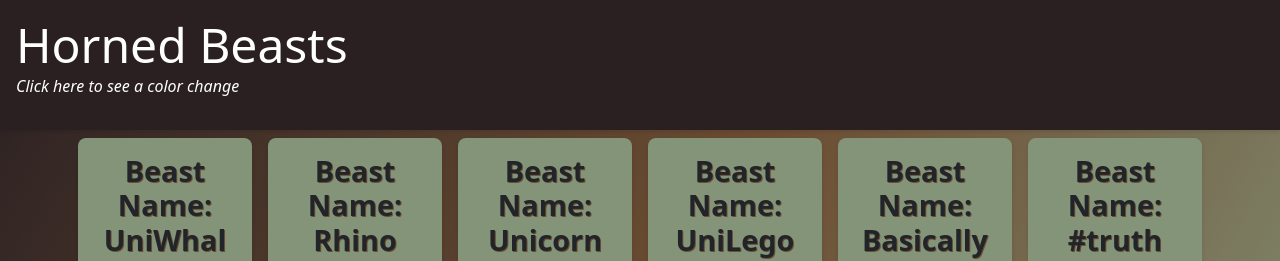
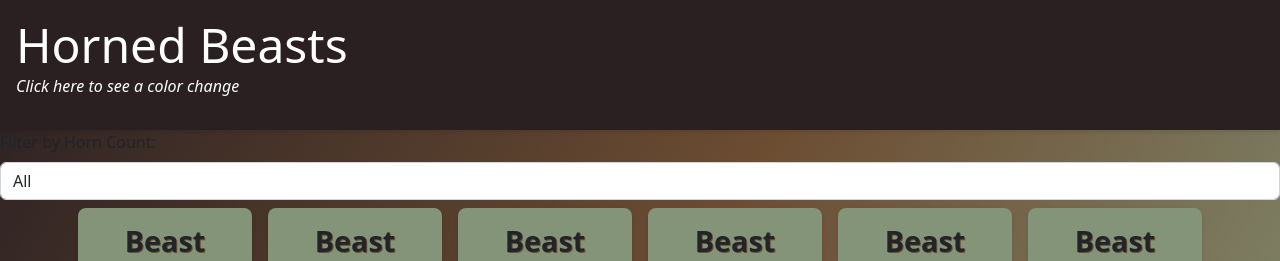
Before and after one commit to brosmar18/horned-beasts-lab, a React (Create React App) app: page / in a window 1280 px wide. Shown: the top 261 px of the page. Built offline with nearby package versions, Linux system fonts and the light colour scheme.

Commit message:
Form component added to App.js

```diff
--- a/src/App.js
+++ b/src/App.js
@@ -6,6 +6,8 @@ import Footer from './Footer';
 import Main from './Main';
 import SelectedBeast from './SelectedBeast'; // Import the SelectedBeast component
 import image_data from './data/data.json'; // Import data from a JSON file
+import { Form } from 'react-bootstrap';
+
 
 // Create the App component which is the main container for the application
 class App extends React.Component {
@@ -15,6 +17,7 @@ class App extends React.Component {
     this.state = {
       selectedBeast: null,
       showModal: false,
+      selectedHornCount: 0,
     };
   }
 
@@ -33,18 +36,31 @@ class App extends React.Component {
     });
   };
 
+  // Handle changes to seleected horn count
+  handleHornCountChange = (event) => {
+    this.setState({
+      selectedHornCount: event.target.value,
+    });
+  }
+
   // Render the App component, which includes the Header, Main, Footer, and SelectedBeast components
   render() {
-    // Find the selected beast object based on its title
     const selectedBeast = image_data.find(beast => beast.title === this.state.selectedBeast);
-
     return (
       <div className="App">
         <Header />
-        {/* Pass the onOpenModal function to the Main component as a prop */}
-        <Main onOpenModal={this.onOpenModal} />
+        <Form.Group controlId="formHornCount">
+          <Form.Label>Filter by Horn Count:</Form.Label>
+          <Form.Control as="select" onChange={this.handleHornCountChange}>
+            <option value={0}>All</option>
+            <option value={1}>One</option>
+            <option value={2}>Two</option>
+            <option value={3}>Three</option>
+            <option value={100}>100</option>
+          </Form.Control>
+        </Form.Group>
+        <Main onOpenModal={this.onOpenModal} selectedHornCount={this.state.selectedHornCount} />
         <Footer />
-        {/* Pass the selected beast object, onCloseModal function, and showModal state value to the SelectedBeast component */}
         <SelectedBeast
           beast={selectedBeast}
           onClose={this.onCloseModal}
```
